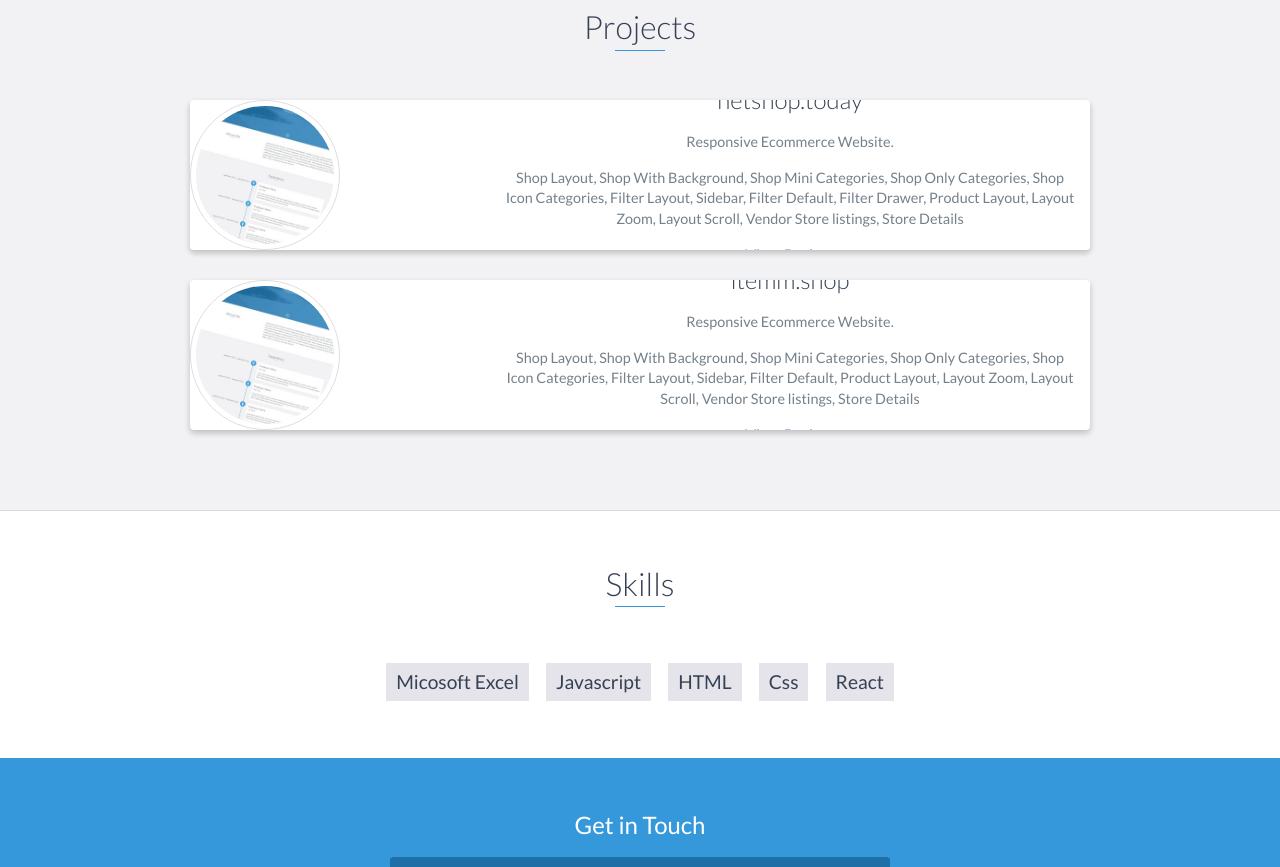
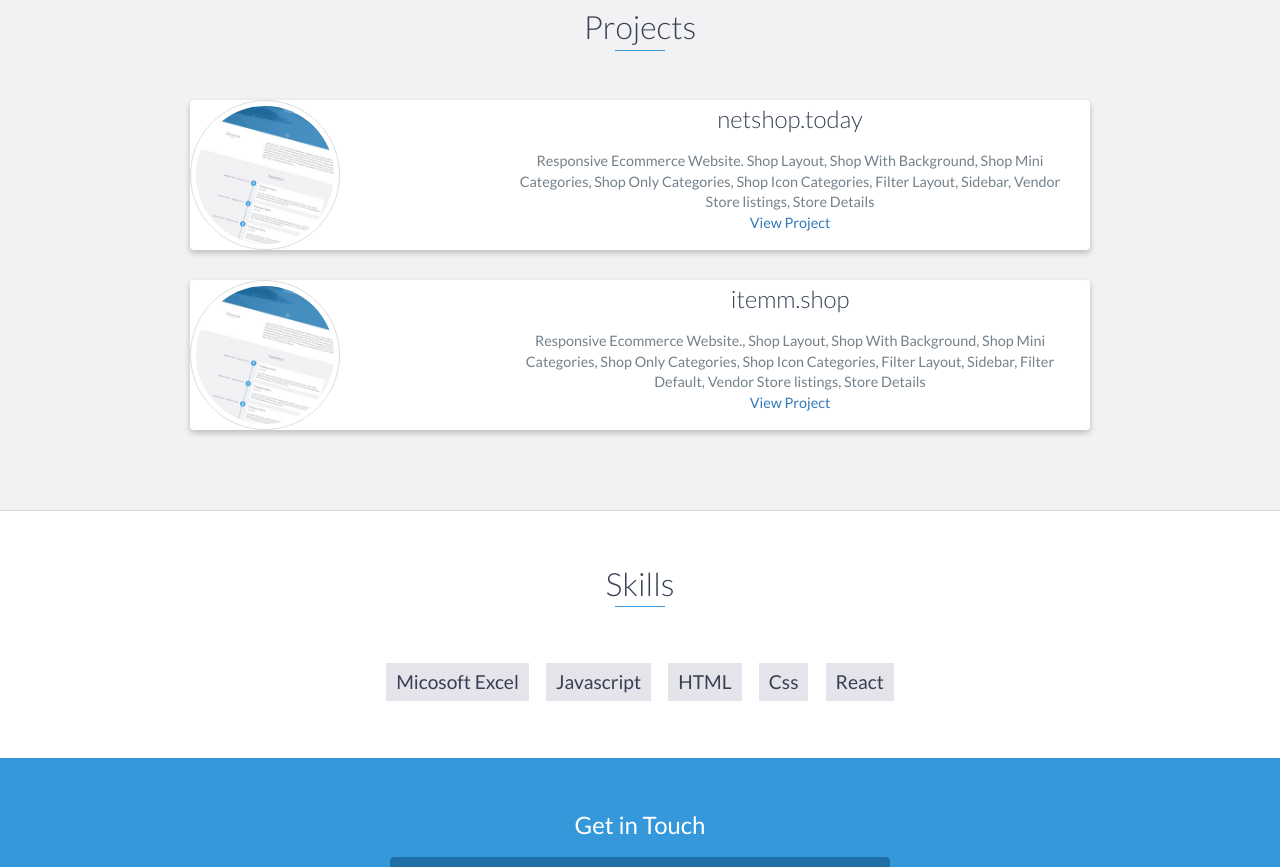
Before and after one commit to leomz001/resume, a website: page index.html in a window 1280 px wide. Shown: the part 2280-3147 px from the top of the page. Drawn offline with nearby package versions, Linux system fonts and the light colour scheme.

Commit message:
Add files via upload

```diff
--- a/index.html
+++ b/index.html
@@ -171,24 +171,20 @@
                         <h3>netshop.today</h3>
                         <p>
                             Responsive Ecommerce Website.
-                        </p>
 
-                           <p>Shop Layout,
+
+                           Shop Layout,
                            Shop With Background,
                            Shop Mini Categories,
                            Shop Only Categories,
                            Shop Icon Categories,
                         Filter Layout,
                            Sidebar,
-                           Filter Default,
-                           Filter Drawer,
-                        Product Layout,
-                           Layout Zoom,
-                          Layout Scroll,
+
 
                         Vendor Store listings,
-                           Store Details</p>
-                      <a href="http://www.netshop.today">View Project</a>
+                           Store Details </br><a href="http://www.netshop.today">View Project</a></p>
+
                     </div>
                     <!-- End .project-info -->
                 </div>
@@ -202,9 +198,9 @@
                     <div class="project-info">
                         <h3>itemm.shop</h3>
                         <p>
-                            Responsive Ecommerce Website.
-                        </p>
-                        <p>Shop Layout,
+                            Responsive Ecommerce Website.,
+
+                        Shop Layout,
                            Shop With Background,
                            Shop Mini Categories,
                            Shop Only Categories,
@@ -213,13 +209,11 @@
                            Sidebar,
                            Filter Default,
 
-                        Product Layout,
-                           Layout Zoom,
-                          Layout Scroll,
+
 
                         Vendor Store listings,
-                           Store Details</p>
-                        <a href="https://itemm.shop/">View Project</a>
+                           Store Details</br>
+                        <a href="https://itemm.shop/">View Project</a></p>
                     </div>
                     <!-- End .project-info -->
                 </div>
```
